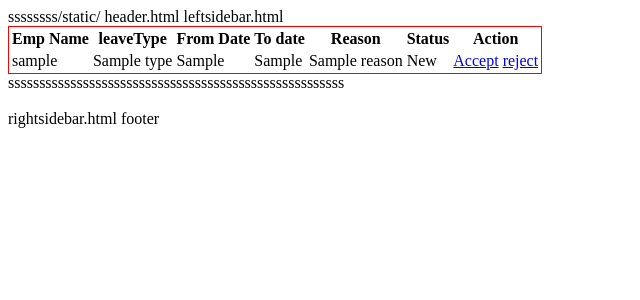
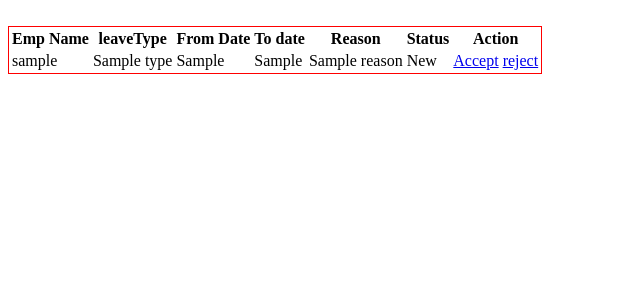
Before and after one commit to bikeshtricon/pypaywheel, a Django app: template pypaywheel/templates/hr/index.html in a window 1280 px wide. Shown: the top 300 px of the page, without its empty margins (0-640 px from the left). Run offline with Django 3.2, Linux system fonts and the light colour scheme; the template is opened without the code that fills it: most values are stand-ins (such as "Sample title", 1, 10 or a date in 2020).

Commit message:
Description: change folder structure

```diff
--- a/pypaywheel/templates/base.html
+++ b/pypaywheel/templates/base.html
@@ -6,11 +6,10 @@
 <head>
    <title>{% block title %}My amazing site{% endblock %}</title>
    <link rel="stylesheet" href="{{ STATIC_URL }}css/style.css" type="text/css">
-
+   {% block pagemeta %}{% endblock %}
 </head>
 
 <body>
-ssssssss{{ STATIC_URL }}
 
     {% block header %}{% include "header.html" %}{% endblock %}
 
--- a/pypaywheel/templates/footer.html
+++ b/pypaywheel/templates/footer.html
@@ -1 +1,3 @@
-footer
+<div class="footer">
+
+</div>
--- a/pypaywheel/templates/header.html
+++ b/pypaywheel/templates/header.html
@@ -1 +1,3 @@
-header.html
+<div class="header">
+
+</div>
--- a/pypaywheel/templates/hr/index.html
+++ b/pypaywheel/templates/hr/index.html
@@ -29,7 +29,6 @@
 		</table>
 	{% endif %}
 
-ssssssssssssssssssssssssssssssssssssssssssssssssssssss
 
 
 	</div>
--- a/pypaywheel/templates/leftsidebar.html
+++ b/pypaywheel/templates/leftsidebar.html
@@ -1 +1 @@
-leftsidebar.html
+<div class="left-sidebar"></div>
--- a/pypaywheel/templates/rightsidebar.html
+++ b/pypaywheel/templates/rightsidebar.html
@@ -1 +1,3 @@
-rightsidebar.html
+<div class="right-sidebar">
+
+</div>
```
Also changed, not shown: hr/models.py (deleted, +0 -21 lines), pypaywheel/admin.py (renamed from hr/admin.py), 1 other file.
